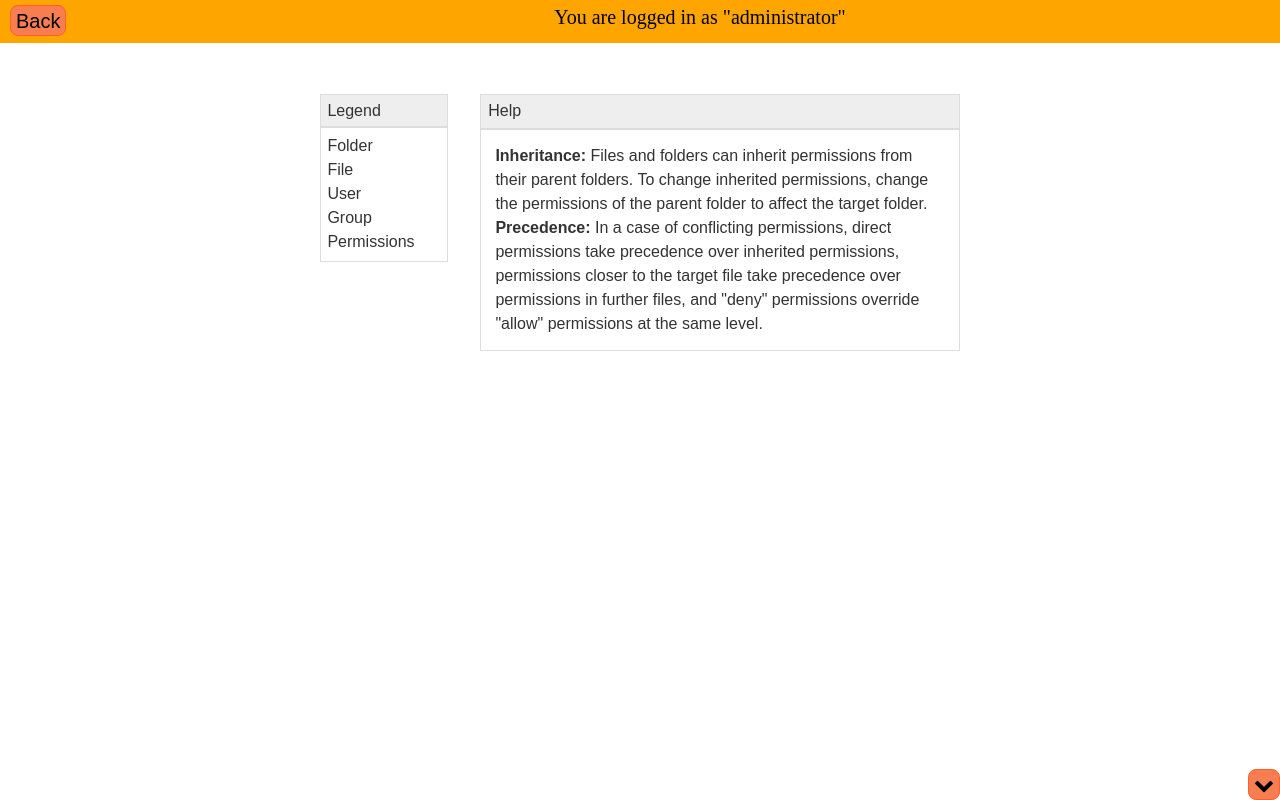
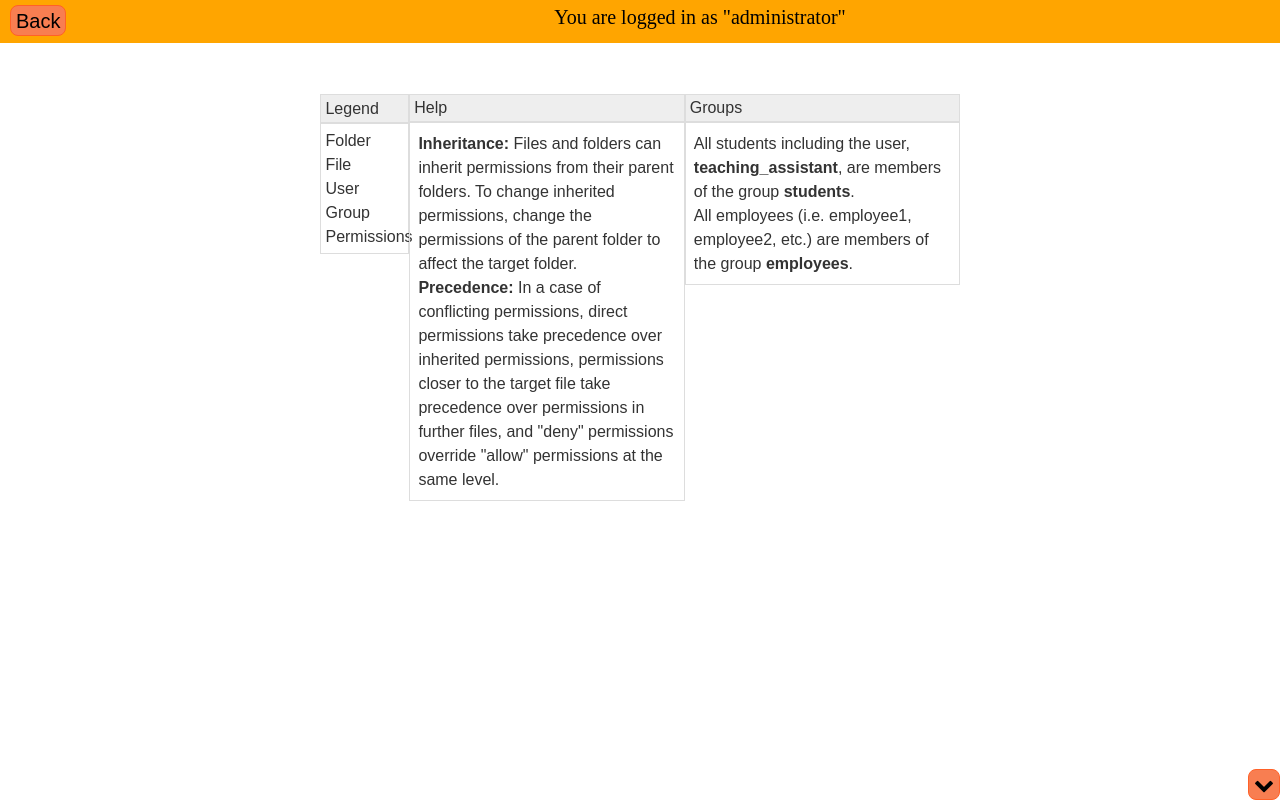
Before and after one commit to CSE256-Spring24/problem-solving-project-jaja, a website: page index.html in a window 1280 px wide. Drawn offline with nearby package versions, Linux system fonts and the light colour scheme; no server answers; a script that the page names is missing; a web font is replaced by a local one.

Commit message:
added information about groups

```diff
--- a/fileperms_style.css
+++ b/fileperms_style.css
@@ -120,6 +120,27 @@
 
 }
 
+.group_div {
+    width: 75%;
+    color: #333333;
+    font-family: Arial,Helvetica,sans-serif;
+    font-size: 1em;
+}
+
+.group_div #top {
+    background-color: rgb(238, 238, 238);
+    padding: 1.5%;
+    border: 1px solid #dddddd;
+
+}
+
+.group_div #contents {
+    padding: 3%;
+    line-height: 1.5em;
+    border: 1px solid #dddddd;
+
+}
+
 #permdialog_grouped_permissions {
     line-height: 1.3em;
     padding: 5px;
--- a/index.html
+++ b/index.html
@@ -98,6 +98,13 @@
                 <div id="contents">
                     <p><strong>Inheritance:</strong> Files and folders can inherit permissions from their parent folders. To change inherited permissions, change the permissions of the parent folder to affect the target folder.</p>
                     <p><strong>Precedence:</strong> In a case of conflicting permissions, direct permissions take precedence over inherited permissions, permissions closer to the target file take precedence over permissions in further files, and "deny" permissions override "allow" permissions at the same level.</p>
+                </div>
+            </div>
+            <div class="group_div">
+                <div id="top">Groups</div>
+                <div id="contents">
+                    <p>All students including the user, <strong>teaching_assistant</strong>, are members of the group <strong>students</strong>.</p>
+                    <p>All employees (i.e. employee1, employee2, etc.) are members of the group <strong>employees</strong>.</p>
                 </div>
             </div>
         </section>
--- a/view_baseline.js
+++ b/view_baseline.js
@@ -45,7 +45,7 @@ $('.button-text').css({
 // Make the initial "Object Name:" text:
 // If you pass in valid HTML to $(), it will *create* elements instead of selecting them. (You still have to append them, though)
 obj_name_div = $('<div id="permdialog_objname" class="section">Object Path: <span id="permdialog_objname_namespan"></span> </div>')
-inherited_div = $('<div id="inherited_text" style="font-size: 12px;margin-top: -17px;">Need to edit the grayed out boxes? Try navigating to the Parent Folder and change permissions there.</div>');
+inherited_div = $('<div id="inherited_text" style="font-size: 12px;margin-top: -17px;"><strong>Need to edit the grayed out boxes?</strong> Try navigating to the Parent Folder and change permissions there.</div>');
 
 // Make the (grouped) permission checkboxes table:
 grouped_permissions = define_grouped_permission_checkboxes('permdialog_grouped_permissions')
```
